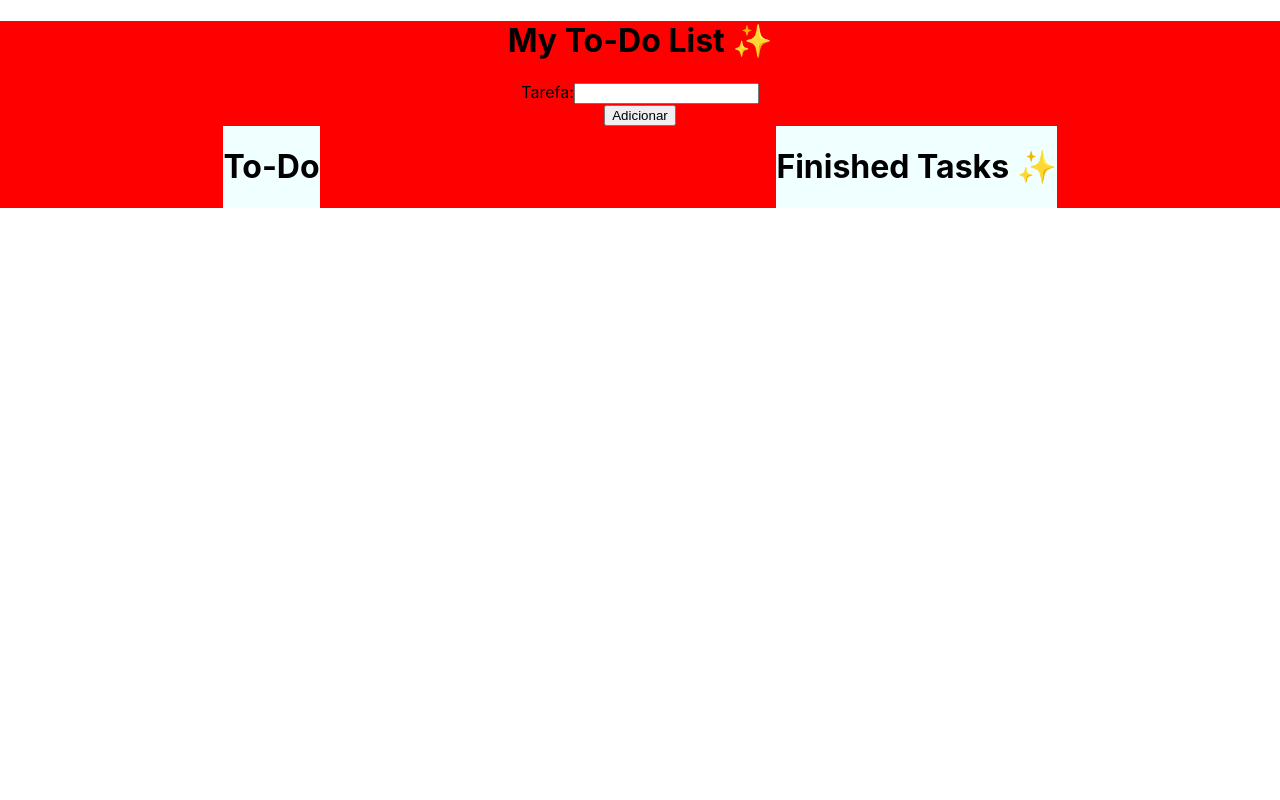
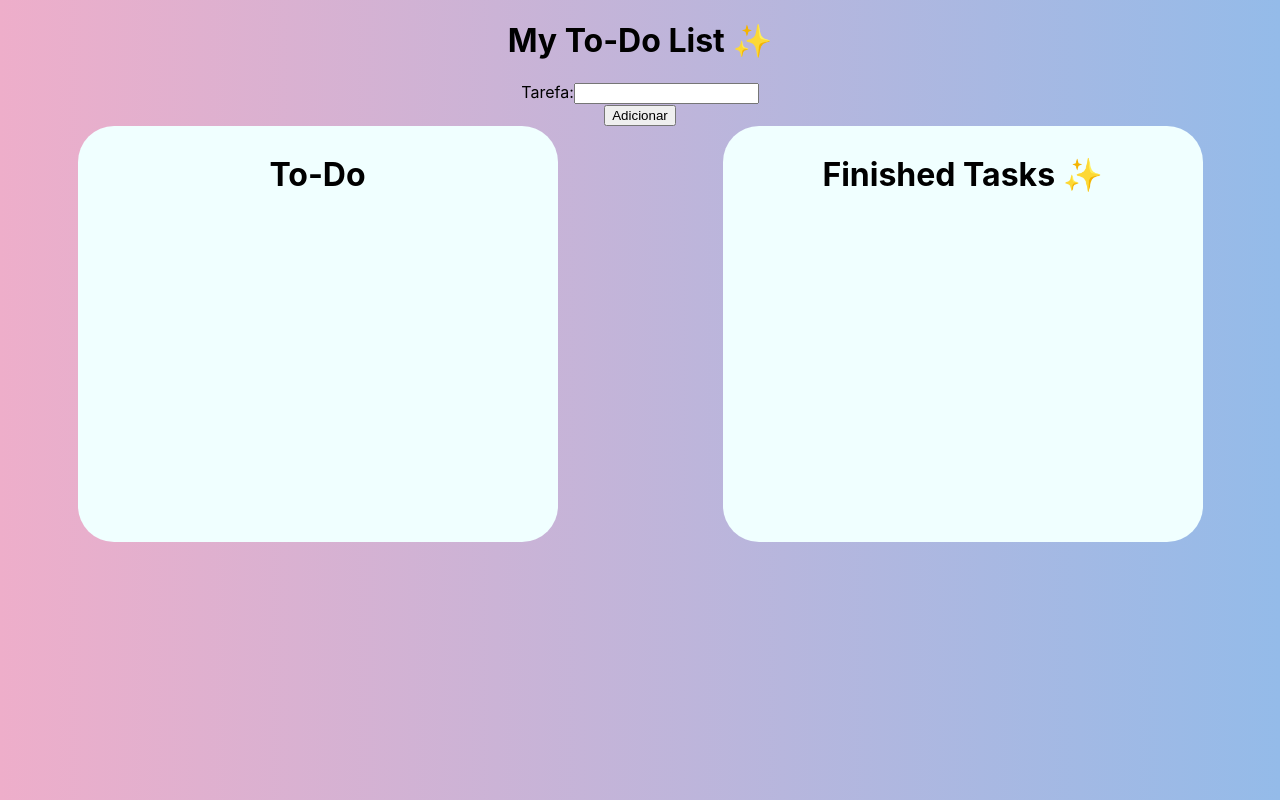
Before and after one commit to belbarros/to-do-list, a React (Create React App) app: page / in a window 1280 px wide. Built offline with nearby package versions, Linux system fonts and the light colour scheme.

Commit message:
Starting to customize with CSS

```diff
--- a/src/App.css
+++ b/src/App.css
@@ -1,25 +1,29 @@
+html, body {
+  background: rgb(238,174,202);
+background: linear-gradient(90deg, rgba(238,174,202,1) 0%, rgba(148,187,233,1) 100%);
+  background-size: 100%;
+}
+
 .App {
   text-align: center;
-  background-color: red;
 }
 
 .app-container {
   display: flex;
   flex-direction: row;
   align-items: flex-start;
+  align-content: center;
   margin: auto;
   gap: 10px;
   justify-content: space-around;
 }
 
-.todo-list {
+.done-list, .todo-list {
   display: flex;
   flex-direction: column;
   background-color: azure;
+  border-radius: 36px;
+  padding: 8px 40px;
+  width: 400px;
+  min-height: 400px;
 }
-
-.done-list {
-  display: flex;
-  flex-direction: column;
-  background-color: azure;
-}
--- a/src/components/Todo.jsx
+++ b/src/components/Todo.jsx
@@ -20,7 +20,7 @@ export default function Todo() {
   };
 
   return (
-    <div>
+    <div className='header'>
       <h1>My To-Do List ✨</h1>
       <div className='input'>
       <label htmlFor='task'>
```
